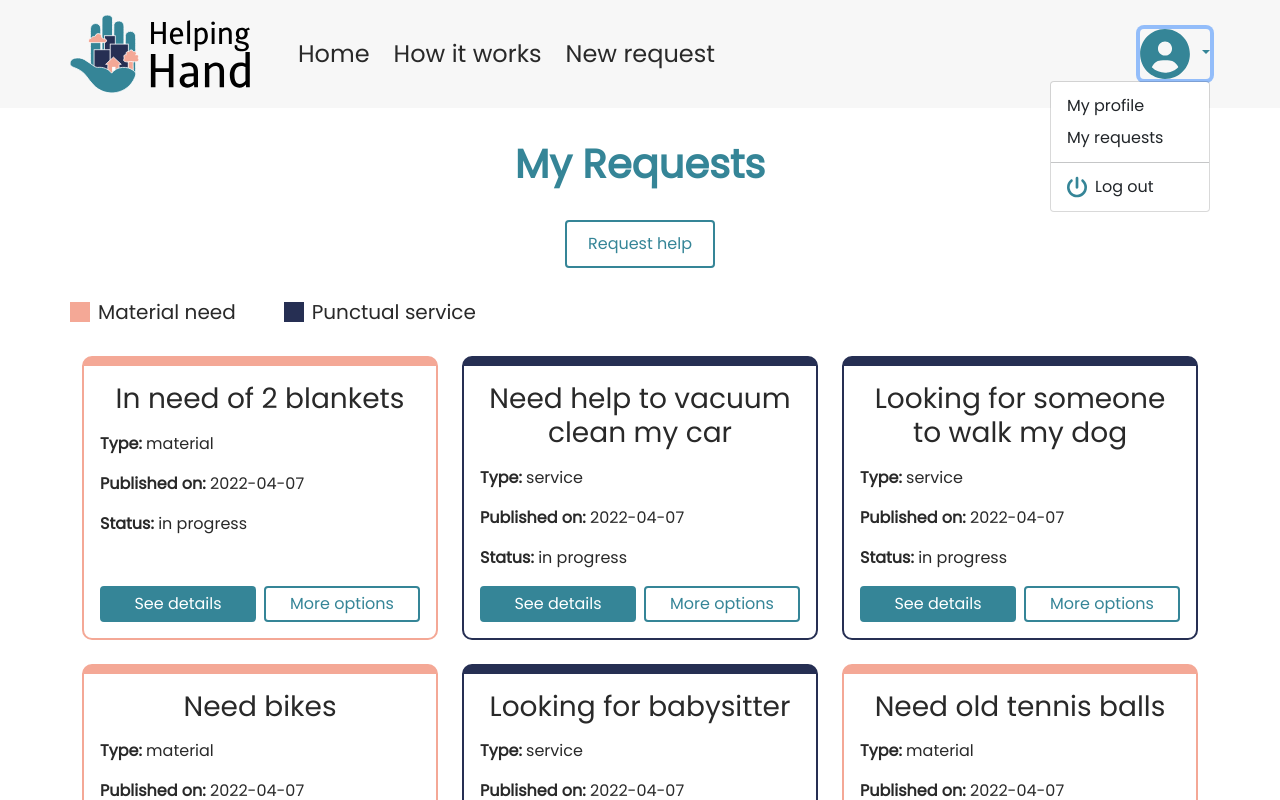
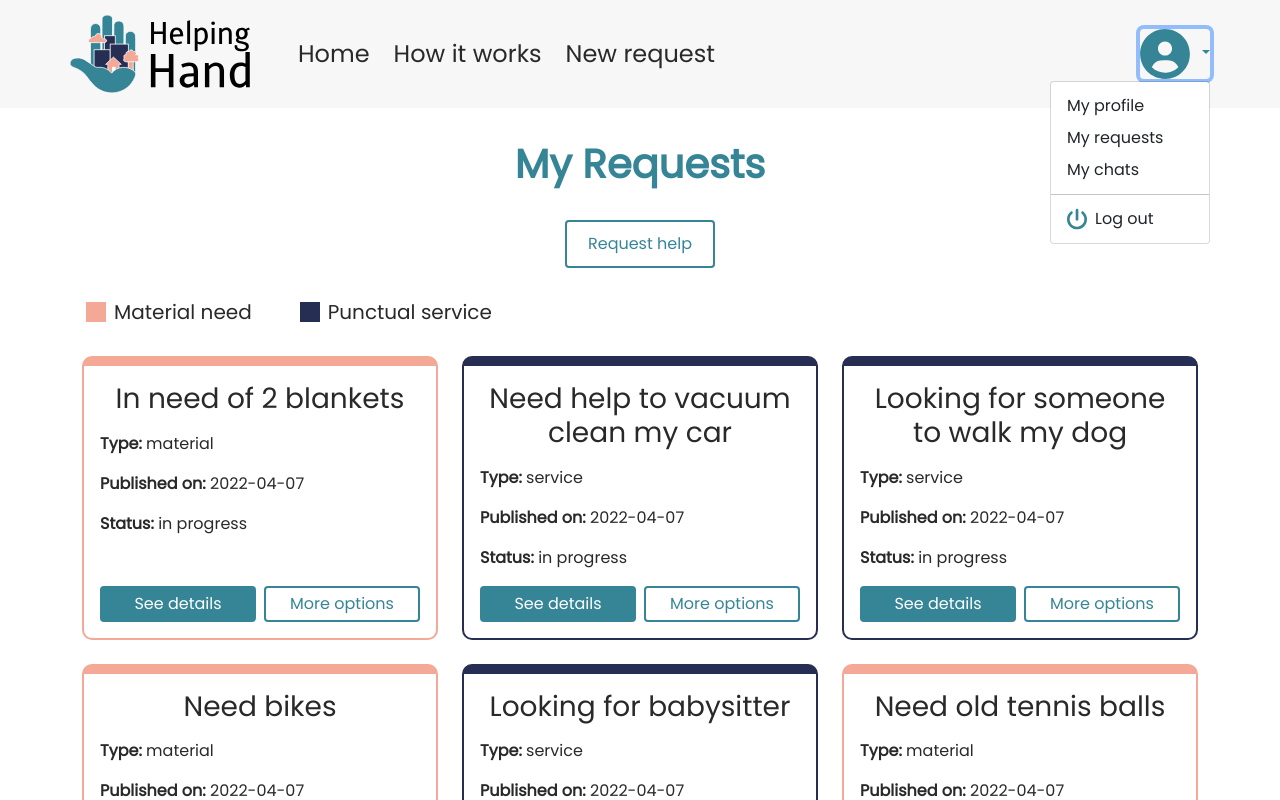
Before and after one commit to MathieuParadis/helping-hand, a React (Create React App) app: page /my-requests in a window 1280 px wide. Both pictures are taken after a click on the button 1174 px from the left and 54 px from the top of the page. Shown: the top 800 px of the page. Built offline with nearby package versions, Linux system fonts and the light colour scheme; what pigeon-maps would draw is missing.

Commit message:
edited UserRequests page

```diff
--- a/src/components/HamburgerMenu.jsx
+++ b/src/components/HamburgerMenu.jsx
@@ -3,7 +3,7 @@ import React from 'react';
 import { NavLink } from 'react-router-dom';
 
 const HamburgerMenu = () => {
-  let loggedIn = false;
+  let loggedIn = true;
 
   const handleMenu = () => {
     document.querySelector(".span1").classList.toggle("clicked");
@@ -48,6 +48,7 @@ const HamburgerMenu = () => {
             <p className="menu-item my-2" onClick={() => openModalNewRequest()}>New request</p>
             <NavLink className="menu-link my-2" exact="true" to="/my-profile" onClick={handleMenu}>My profile</NavLink>
             <NavLink className="menu-link my-2" exact="true" to="/my-requests" onClick={handleMenu}>My requests</NavLink>
+            <NavLink className="menu-link my-2" exact="true" to="/my-chats" onClick={handleMenu}>My chats</NavLink>
             <p className="btn button-w200 button-danger border-radius-50 h4 my-2 py-2" onClick={() => signOut()}>Log out</p>
           </div>
         )
--- a/src/components/Navigation.jsx
+++ b/src/components/Navigation.jsx
@@ -71,6 +71,7 @@ const Navigation = () => {
               >
                 <Dropdown.Item href="/my-profile">My profile</Dropdown.Item>
                 <Dropdown.Item href="/my-requests">My requests</Dropdown.Item>
+                <Dropdown.Item href="/my-chats">My chats</Dropdown.Item>
                 <Dropdown.Divider />
                 <Dropdown.Item>
                   <div className="d-flex" onClick={() => signOut()}>
--- a/src/pages/UserRequests.jsx
+++ b/src/pages/UserRequests.jsx
@@ -94,7 +94,7 @@ const UserRequests = () => {
           <div className="d-flex flex-column align-items-center my-3 py-3 w-100">
             <h1 className="text-primary text-center fw-bold pb-3 pb-md-4">My Requests</h1>
             <button className="btn button-w150 button-outline-primary" id="signup-btn" onClick={(e) => openNewUserRequestModal()}>Request help</button>
-            <div className="caption d-flex flex-column flex-md-row align-self-start my-4">
+            <div className="caption d-flex flex-column flex-md-row align-self-start my-4 ps-3">
               <div className="d-flex align-items-center my-2 pe-md-5">
                 <span className="me-2" id="material"></span><p className="h5 m-0">Material need</p>
               </div>
```
